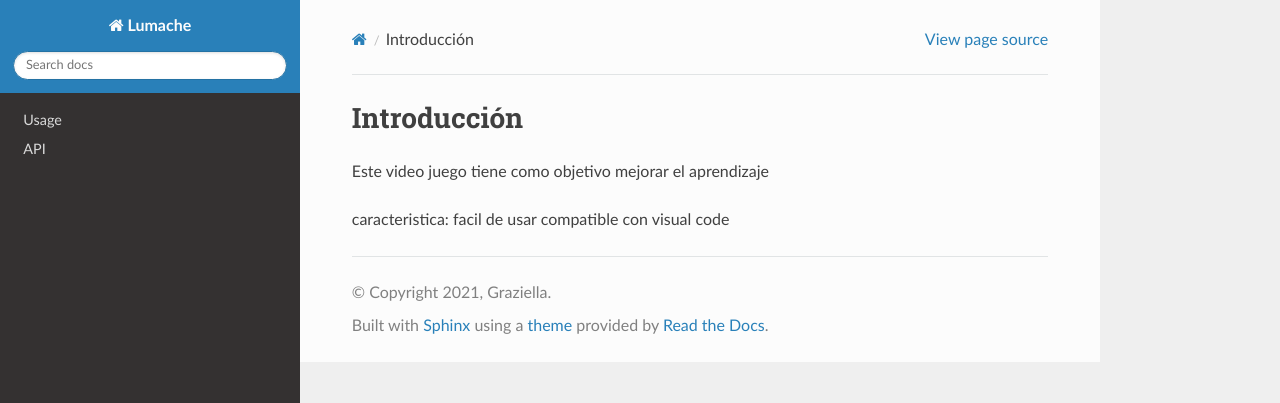
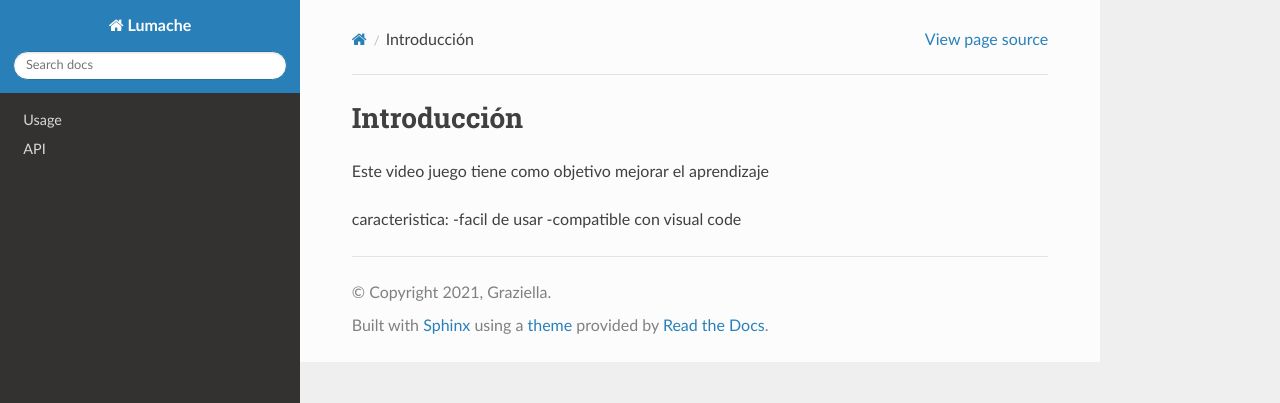
Before and after one commit to 04rodrigo/read_play, a Sphinx documentation site: the page built from docs/source/introduccion.rst, in a window 1280 px wide. Shown: the top 403 px of the page. Built offline with Sphinx 7.4.7 and the Read the Docs theme 3.1.0, drawn with Linux system fonts in a browser that asks for light colours.

```diff
--- a/docs/source/introduccion.rst
+++ b/docs/source/introduccion.rst
@@ -4,5 +4,5 @@ Introducción
 Este video juego tiene como objetivo mejorar el aprendizaje
 
 caracteristica:
-facil de usar
-compatible con visual code
+-facil de usar
+-compatible con visual code
```
